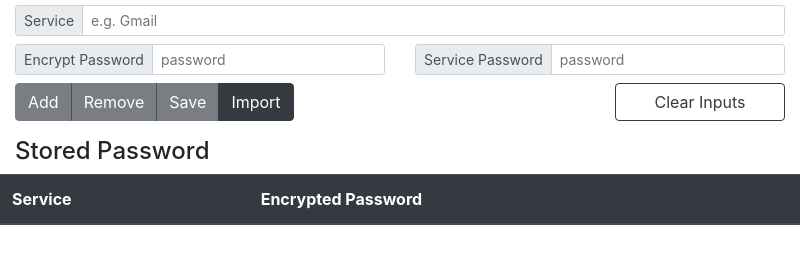
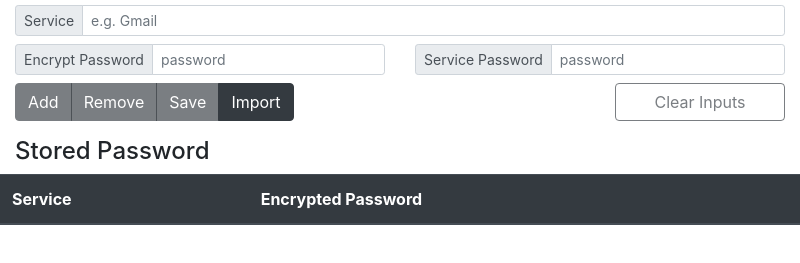
Before and after one commit to waynelai1228/personal-stupid_password_manager, an Electron app: page src/index.html in a window 800 px wide. Shown: the part 41-304 px from the top of the page. Drawn offline with nearby package versions, Linux system fonts and the light colour scheme.

Commit message:
Fix logical error

```diff
--- a/src/index.html
+++ b/src/index.html
@@ -77,7 +77,7 @@
         </div>
 
         <div class="btn-group offset-lg-9 col-lg-2 offset-md-8 col-md-3 offset-sm-8 col-sm-3 offset-0 col-12 mb-3">
-            <button type="button" class="btn btn-outline-dark" :disabled="service_name != '' && encrypt_password != '' && service_password != ''" @click="clearFields">Clear Inputs</button>
+            <button type="button" class="btn btn-outline-dark" :disabled="!(service_name != '' || encrypt_password != '' || service_password != '')" @click="clearFields">Clear Inputs</button>
         </div>
     </form>
 
```
